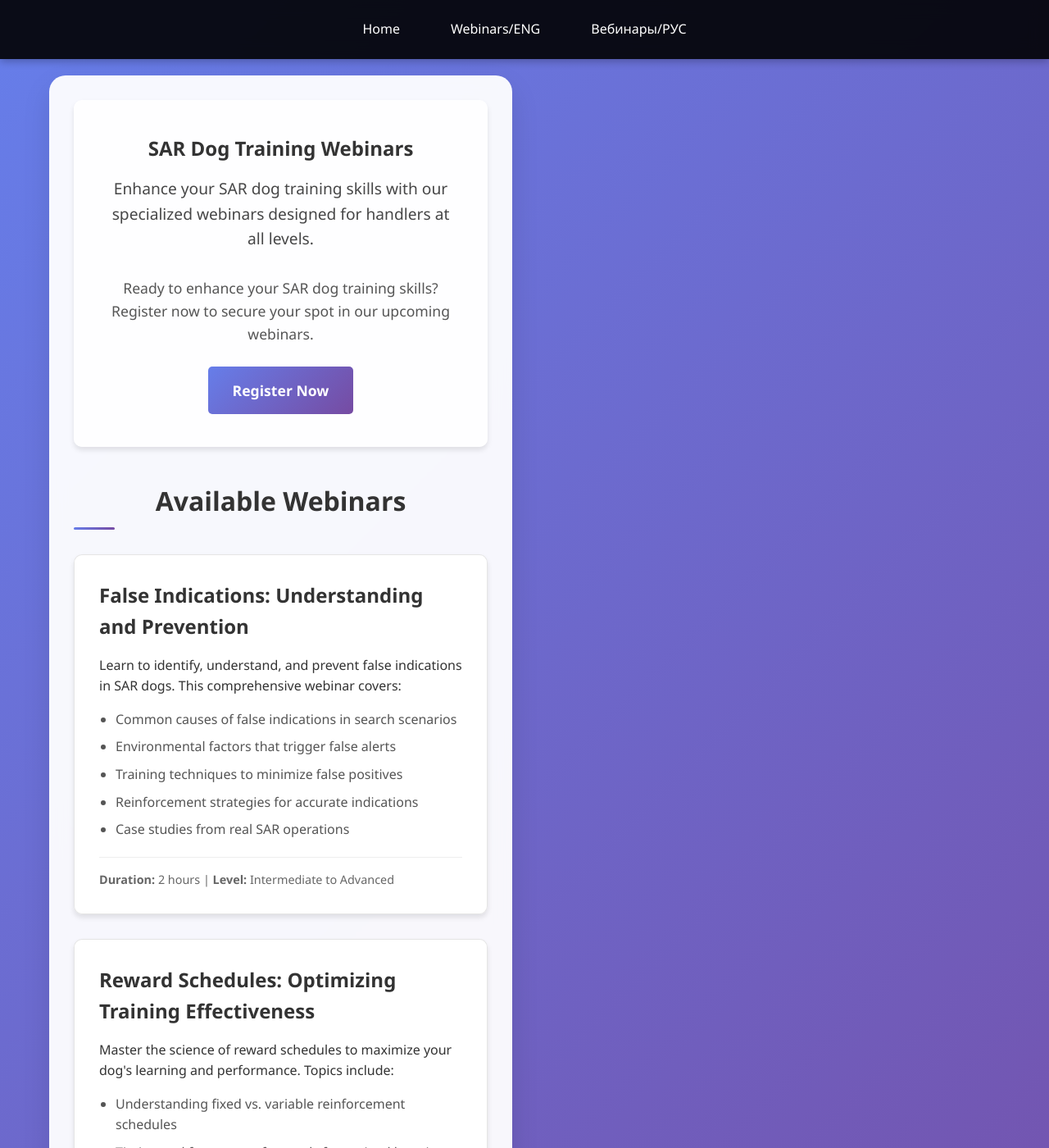
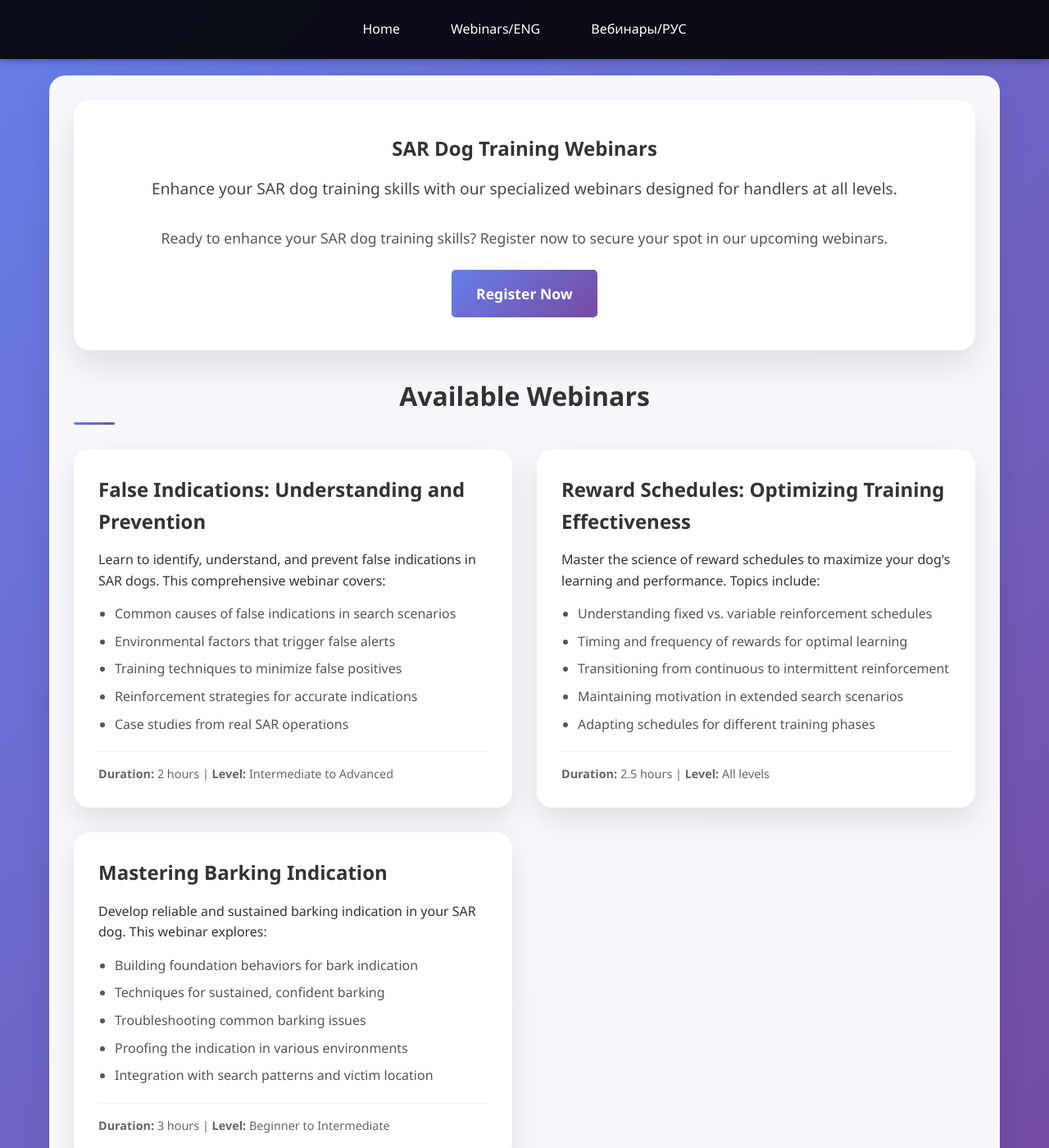
Before and after one commit to vadika/workingdog.fi, a Jekyll site: the page built from webinars-eng.html, in a window 1280 px wide and 1400 px high. Shown: the whole window at 82% size. Built offline with Jekyll 4.4.1, drawn with Linux system fonts in a browser that asks for light colours.

Commit message:
Match webinar blocks styling with front page sections
- Updated webinar grid to 2-column layout matching front page
- Applied consistent border-radius (20px) and shadow styles
- Added shine animation to webinar header
- Removed unnecessary main-content wrapper
- Added responsive mobile layout
- Ensured visual consistency across all pages

🤖 Generated with [Claude Code](https://claude.ai/code)

Co-Authored-By: Claude <noreply@anthropic.com>

```diff
--- a/_includes/webinar-styles.html
+++ b/_includes/webinar-styles.html
@@ -1,24 +1,29 @@
 <style>
 .webinars-grid {
     display: grid;
-    grid-template-columns: repeat(auto-fit, minmax(350px, 1fr));
+    grid-template-columns: 1fr 1fr;
     gap: 30px;
     margin-top: 30px;
 }
 
 .webinar-item {
     background: rgba(255, 255, 255, 0.95);
-    border: 1px solid rgba(0, 0, 0, 0.1);
-    border-radius: 10px;
+    backdrop-filter: blur(10px);
+    border-radius: 20px;
     padding: 30px;
-    backdrop-filter: blur(10px);
-    box-shadow: 0 4px 6px rgba(0, 0, 0, 0.1);
+    box-shadow: 0 15px 35px rgba(0,0,0,0.1);
     transition: transform 0.3s ease, box-shadow 0.3s ease;
 }
 
 .webinar-item:hover {
     transform: translateY(-5px);
-    box-shadow: 0 10px 20px rgba(0, 0, 0, 0.15);
+    box-shadow: 0 25px 50px rgba(0,0,0,0.15);
+}
+
+@media (max-width: 768px) {
+    .webinars-grid {
+        grid-template-columns: 1fr;
+    }
 }
 
 .webinar-item h3 {
@@ -71,11 +76,25 @@
 
 .webinar-header {
     background: rgba(255, 255, 255, 0.95);
-    border-radius: 10px;
+    backdrop-filter: blur(10px);
+    border-radius: 20px;
     padding: 40px;
-    margin-bottom: 40px;
+    margin-bottom: 30px;
     text-align: center;
-    box-shadow: 0 4px 6px rgba(0, 0, 0, 0.1);
+    box-shadow: 0 20px 40px rgba(0,0,0,0.1);
+    position: relative;
+    overflow: hidden;
+}
+
+.webinar-header::before {
+    content: '';
+    position: absolute;
+    top: 0;
+    left: -100%;
+    width: 100%;
+    height: 100%;
+    background: linear-gradient(90deg, transparent, rgba(255,255,255,0.4), transparent);
+    animation: shine 3s infinite;
 }
 
 .webinar-header h1 {
--- a/webinars-eng.html
+++ b/webinars-eng.html
@@ -5,7 +5,6 @@ description: "Professional webinars on Search and Rescue dog training techniques
 ---
 
 <div class="container">
-    <div class="main-content">
     {% assign webinar_data = site.data.webinars-eng %}
     {% include webinars.html
        webinar_data=webinar_data
@@ -15,6 +14,5 @@ description: "Professional webinars on Search and Rescue dog training techniques
        register_title="Register for Webinars"
     %}
 </div>
-</div>
 
 {% include webinar-styles.html %}
--- a/webinars-rus.html
+++ b/webinars-rus.html
@@ -5,7 +5,6 @@ description: "Профессиональные вебинары по метод
 ---
 
 <div class="container">
-    <div class="main-content">
     {% assign webinar_data = site.data.webinars-rus %}
     {% include webinars.html
        webinar_data=webinar_data
@@ -15,6 +14,5 @@ description: "Профессиональные вебинары по метод
        register_title="Регистрация на вебинары"
     %}
 </div>
-</div>
 
 {% include webinar-styles.html %}
```
Lines whose indentation alone changed are shown as unchanged.
